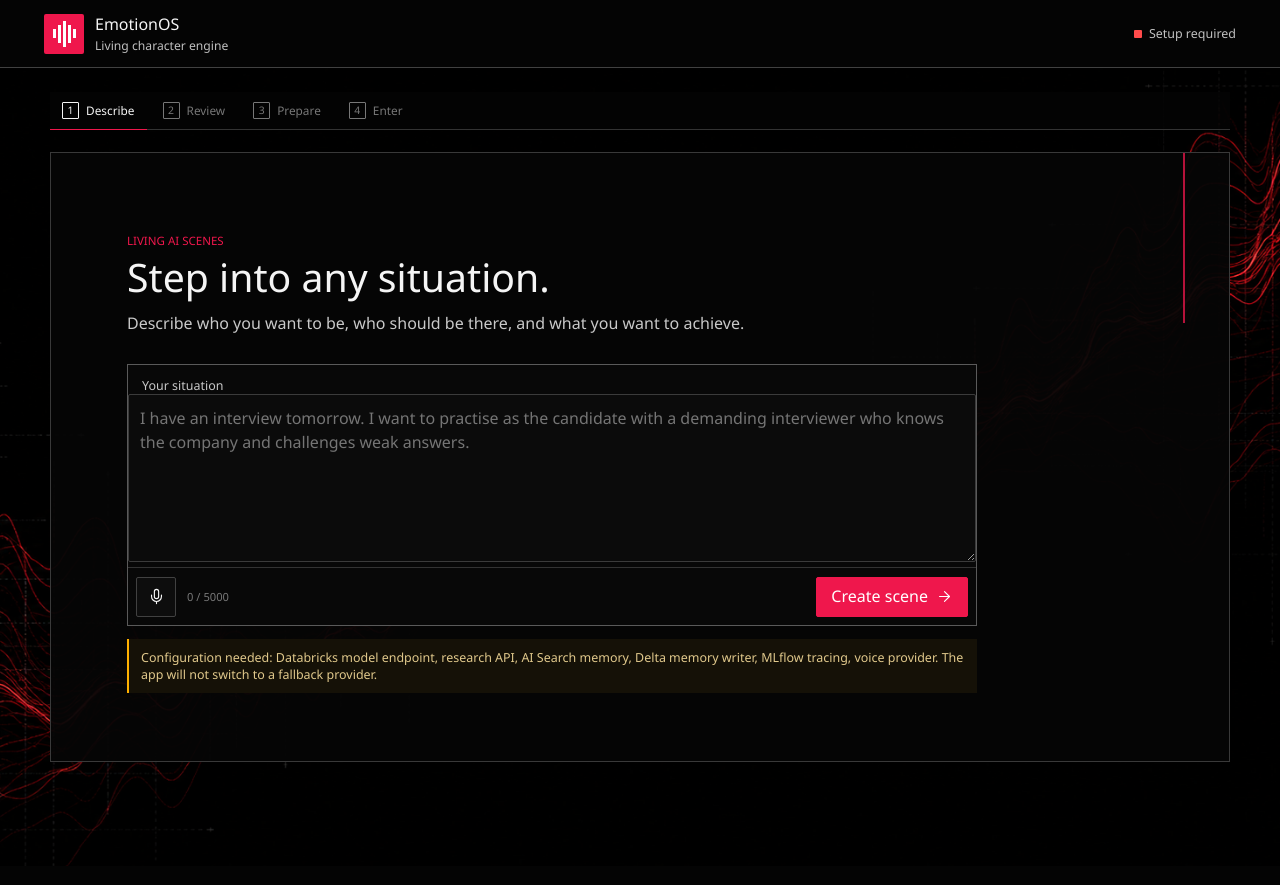
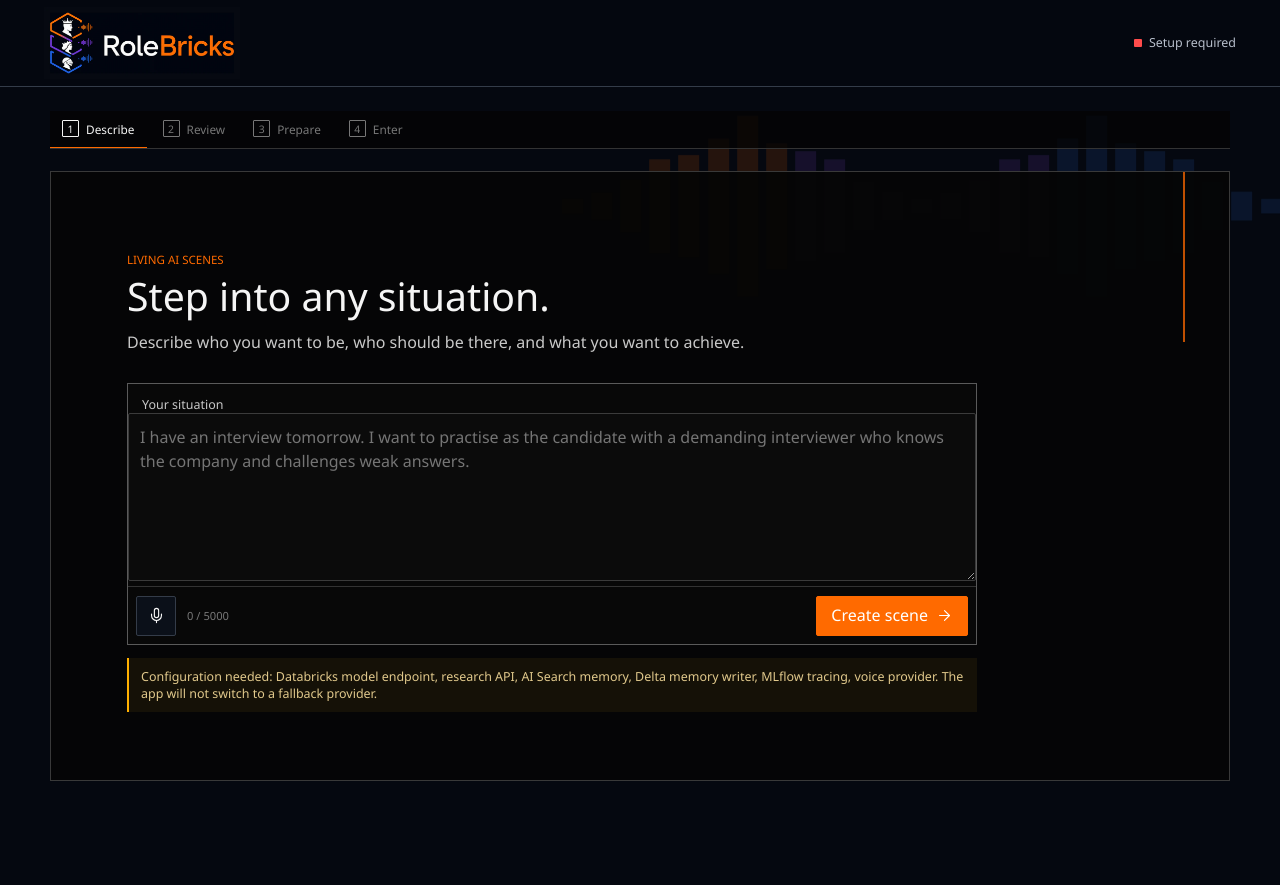
Before and after one commit to amnforum/RoleBricks, a FastAPI app: page / in a window 1280 px wide. Run offline with FastAPI, Linux system fonts and the light colour scheme; data that the repository does not hold is empty; some libraries are stand-ins or nearby versions.

Commit message:
Refresh RoleBricks branding and motion

```diff
--- a/emotionos/app/static/css/app.css
+++ b/emotionos/app/static/css/app.css
@@ -1,16 +1,18 @@
 :root {
   color-scheme: dark;
-  --page: #050505;
-  --surface: #0d0d0d;
+  --page: #050810;
+  --surface: #0b1019;
   --ink: #f5f5f5;
-  --muted: #c0c0c0;
-  --border: #414141;
-  --border-strong: #707070;
-  --accent: #ef174c;
-  --accent-dark: #c90e3a;
+  --muted: #b7becb;
+  --border: #343c49;
+  --border-strong: #687283;
+  --accent: #ff6a00;
+  --accent-dark: #d95300;
+  --purple: #8a4fe3;
+  --blue: #3478e5;
   --teal: #58c8b9;
   --danger: #ff4b4b;
-  --focus: #ef174c;
+  --focus: #ff6a00;
   --radius: 2px;
   font-family: "Segoe UI Variable Text", Aptos, "Segoe UI", system-ui, sans-serif;
 }
@@ -26,12 +28,75 @@ body {
   min-width: 320px;
   margin: 0;
   background-color: var(--page);
-  background-image: url("/static/images/neon-wave-bg.png");
-  background-position: center top;
-  background-repeat: no-repeat;
-  background-size: cover;
-  background-attachment: fixed;
   color: var(--ink);
+  overflow-x: hidden;
+}
+
+.ambient-audio-wave {
+  width: min(720px, 72vw);
+  height: 190px;
+  position: fixed;
+  top: 104px;
+  right: -34px;
+  z-index: 0;
+  display: grid;
+  grid-template-columns: repeat(25, minmax(2px, 1fr));
+  align-items: center;
+  gap: clamp(4px, 0.6vw, 9px);
+  opacity: 0.13;
+  pointer-events: none;
+  animation: ambient-drift 10s ease-in-out infinite alternate;
+}
+
+.ambient-audio-wave i {
+  height: 18px;
+  display: block;
+  background: currentColor;
+  transform-origin: center;
+  animation: ambient-level 5.2s ease-in-out infinite;
+}
+
+.ambient-audio-wave i:nth-child(-n + 8) { color: var(--accent); }
+.ambient-audio-wave i:nth-child(n + 9):nth-child(-n + 17) { color: var(--purple); }
+.ambient-audio-wave i:nth-child(n + 18) { color: var(--blue); }
+
+.ambient-audio-wave i:nth-child(1),
+.ambient-audio-wave i:nth-child(13),
+.ambient-audio-wave i:nth-child(25) { height: 14px; }
+.ambient-audio-wave i:nth-child(2),
+.ambient-audio-wave i:nth-child(12),
+.ambient-audio-wave i:nth-child(14),
+.ambient-audio-wave i:nth-child(24) { height: 32px; }
+.ambient-audio-wave i:nth-child(3),
+.ambient-audio-wave i:nth-child(11),
+.ambient-audio-wave i:nth-child(15),
+.ambient-audio-wave i:nth-child(23) { height: 58px; }
+.ambient-audio-wave i:nth-child(4),
+.ambient-audio-wave i:nth-child(10),
+.ambient-audio-wave i:nth-child(16),
+.ambient-audio-wave i:nth-child(22) { height: 90px; }
+.ambient-audio-wave i:nth-child(5),
+.ambient-audio-wave i:nth-child(9),
+.ambient-audio-wave i:nth-child(17),
+.ambient-audio-wave i:nth-child(21) { height: 122px; }
+.ambient-audio-wave i:nth-child(6),
+.ambient-audio-wave i:nth-child(8),
+.ambient-audio-wave i:nth-child(18),
+.ambient-audio-wave i:nth-child(20) { height: 150px; }
+.ambient-audio-wave i:nth-child(7),
+.ambient-audio-wave i:nth-child(19) { height: 174px; }
+.ambient-audio-wave i:nth-child(3n + 1) { animation-delay: -1.2s; }
+.ambient-audio-wave i:nth-child(3n + 2) { animation-delay: -2.7s; }
+
+@keyframes ambient-drift {
+  from { transform: translate3d(0, -8px, 0); }
+  to { transform: translate3d(-42px, 12px, 0); }
+}
+
+@keyframes ambient-level {
+  0%,
+  100% { transform: scaleY(0.72); }
+  50% { transform: scaleY(1.04); }
 }
 
 button,
@@ -120,7 +185,7 @@ button.primary:hover,
 }
 
 .topbar {
-  min-height: 68px;
+  min-height: 76px;
   position: sticky;
   top: 0;
   z-index: 20;
@@ -128,9 +193,9 @@ button.primary:hover,
   align-items: center;
   justify-content: space-between;
   gap: 18px;
-  padding: 12px clamp(16px, 4vw, 44px);
+  padding: 7px clamp(16px, 4vw, 44px);
   border-bottom: 1px solid var(--border);
-  background: rgba(5, 5, 5, 0.98);
+  background: rgba(5, 8, 16, 0.97);
   backdrop-filter: blur(12px);
 }
 
@@ -138,41 +203,13 @@ button.primary:hover,
   min-width: 0;
   display: inline-flex;
   align-items: center;
-  gap: 11px;
   text-decoration: none;
 }
 
-.brand-mark {
-  width: 40px;
-  height: 40px;
-  flex: 0 0 40px;
-  display: flex;
-  align-items: center;
-  justify-content: center;
-  gap: 2px;
-  border-radius: var(--radius);
-  background: var(--accent);
-}
-
-.brand-mark i {
-  width: 3px;
+.brand-logo {
+  width: clamp(158px, 18vw, 196px);
+  height: auto;
   display: block;
-  background: #ffffff;
-}
-
-.brand-mark i:nth-child(1),
-.brand-mark i:nth-child(5) { height: 9px; }
-.brand-mark i:nth-child(2),
-.brand-mark i:nth-child(4) { height: 18px; }
-.brand-mark i:nth-child(3) { height: 26px; }
-
-.brand-copy strong,
-.brand-copy small { display: block; }
-.brand-copy strong { font-size: 1rem; }
-.brand-copy small {
-  margin-top: 2px;
-  color: var(--muted);
-  font-size: 0.76rem;
 }
 
 .header-meta {
@@ -201,6 +238,8 @@ button.primary:hover,
 
 .page-shell {
   width: min(1040px, calc(100% - 32px));
+  position: relative;
+  z-index: 1;
   margin: 0 auto;
   padding: 28px 0 64px;
 }
@@ -227,7 +266,7 @@ h3 {
 .panel {
   padding: 24px;
   border: 1px solid var(--border);
-  background: rgba(8, 8, 8, 0.94);
+  background: rgba(8, 12, 20, 0.95);
 }
 
 .error-panel {
@@ -252,7 +291,7 @@ h3 {
   padding: 12px 15px;
   border: 1px solid var(--border);
   border-radius: var(--radius);
-  background: #151515;
+  background: #111720;
   color: #ffffff;
   opacity: 0;
   transform: translateY(10px);
@@ -271,8 +310,25 @@ h3 {
 }
 
 @media (max-width: 520px) {
-  .brand-copy small { display: none; }
-  .topbar { min-height: 60px; padding: 10px 12px; }
-  .brand-mark { width: 36px; height: 36px; flex-basis: 36px; }
+  .topbar { min-height: 62px; padding: 6px 12px; }
+  .brand-logo { width: 146px; }
   .header-meta { font-size: 0.72rem; }
+
+  .ambient-audio-wave {
+    width: 96vw;
+    height: 140px;
+    top: 96px;
+    right: -18vw;
+    gap: 4px;
+    opacity: 0.09;
+  }
 }
+
+@media (prefers-reduced-motion: reduce) {
+  html { scroll-behavior: auto; }
+
+  .ambient-audio-wave,
+  .ambient-audio-wave i {
+    animation: none;
+  }
+}
--- a/emotionos/app/static/css/worlds.css
+++ b/emotionos/app/static/css/worlds.css
@@ -1,13 +1,11 @@
 body[data-page="worlds"] {
   min-height: 100vh;
-  background-color: #050505;
-  background-position: center 68px;
-  background-size: max(1500px, 100vw) auto;
+  background-color: var(--page);
 }
 
 body[data-page="worlds"] .page-shell {
   width: min(1180px, calc(100% - 36px));
-  min-height: calc(100vh - 68px);
+  min-height: calc(100vh - 76px);
   padding: 24px 0 54px;
 }
 
@@ -93,7 +91,7 @@ body[data-page="worlds"] label > select {
 }
 
 .scene-progress span.is-active {
-  border-bottom-color: #ef174c;
+  border-bottom-color: var(--accent);
   color: #f4f4f4;
 }
 
@@ -138,7 +136,7 @@ body[data-page="worlds"] label > select {
   position: absolute;
   top: 0;
   right: 44px;
-  background: #ef174c;
+  background: var(--accent);
   opacity: 0.75;
 }
 
@@ -160,7 +158,7 @@ body[data-page="worlds"] label > select {
 
 .world-eyebrow {
   margin: 0 0 8px;
-  color: #ef174c;
+  color: var(--accent);
   font-size: 0.72rem;
   text-transform: uppercase;
 }
--- a/emotionos/app/templates/base.html
+++ b/emotionos/app/templates/base.html
@@ -3,22 +3,24 @@
 <head>
   <meta charset="utf-8">
   <meta name="viewport" content="width=device-width, initial-scale=1">
-  <meta name="theme-color" content="#111111">
-  <link rel="icon" href="data:,">
-  <title>{% block title %}EmotionOS{% endblock %}</title>
-  <link rel="stylesheet" href="/static/css/app.css?v=living-scenes-1">
+  <meta name="theme-color" content="#060a12">
+  <link rel="icon" type="image/png" sizes="256x256" href="/static/images/rolebricks-favicon.png">
+  <link rel="apple-touch-icon" href="/static/images/rolebricks-favicon.png">
+  <title>{% block title %}RoleBricks{% endblock %}</title>
+  <link rel="stylesheet" href="/static/css/app.css?v=rolebricks-1">
   {% block styles %}{% endblock %}
 </head>
 <body data-page="{% block page_id %}base{% endblock %}">
+  <div class="ambient-audio-wave" aria-hidden="true">
+    <i></i><i></i><i></i><i></i><i></i>
+    <i></i><i></i><i></i><i></i><i></i>
+    <i></i><i></i><i></i><i></i><i></i>
+    <i></i><i></i><i></i><i></i><i></i>
+    <i></i><i></i><i></i><i></i><i></i>
+  </div>
   <header class="topbar">
-    <a class="brand" href="/" aria-label="EmotionOS living scenes">
-      <span class="brand-mark" aria-hidden="true">
-        <i></i><i></i><i></i><i></i><i></i>
-      </span>
-      <span class="brand-copy">
-        <strong>EmotionOS</strong>
-        <small>Living character engine</small>
-      </span>
+    <a class="brand" href="/" aria-label="RoleBricks home">
+      <img class="brand-logo" src="/static/images/rolebricks-logo.webp" alt="RoleBricks">
     </a>
     <div class="header-meta">
       <span class="engine-state" id="providerStatus">
@@ -31,7 +33,7 @@
     {% block content %}{% endblock %}
   </main>
   <div id="toast" class="toast" role="status" aria-live="polite"></div>
-  <script src="/static/js/app.js?v=living-scenes-1"></script>
+  <script src="/static/js/app.js?v=rolebricks-1"></script>
   {% block scripts %}{% endblock %}
 </body>
 </html>
--- a/emotionos/app/templates/error.html
+++ b/emotionos/app/templates/error.html
@@ -1,5 +1,5 @@
 {% extends "base.html" %}
-{% block title %}EmotionOS Error{% endblock %}
+{% block title %}RoleBricks | Error{% endblock %}
 {% block page_id %}error{% endblock %}
 {% block content %}
 <section class="panel error-panel">
--- a/emotionos/app/templates/worlds.html
+++ b/emotionos/app/templates/worlds.html
@@ -1,8 +1,8 @@
 {% extends "base.html" %}
-{% block title %}EmotionOS | Living Scenes{% endblock %}
+{% block title %}RoleBricks | Living Scenes{% endblock %}
 {% block page_id %}worlds{% endblock %}
 {% block styles %}
-  <link rel="stylesheet" href="/static/css/worlds.css?v=living-scenes-2">
+  <link rel="stylesheet" href="/static/css/worlds.css?v=rolebricks-1">
 {% endblock %}
 {% block content %}
 <div class="world-app" id="worldApp">
```
Also changed, not shown: other parts of emotionos/app/static/css/worlds.css (+14 -14 lines), tests/test_api.py (+4 -0 lines), emotionos/app/static/images/neon-wave-bg.png (deleted), emotionos/app/static/images/rolebricks-favicon.png (added), emotionos/app/static/images/rolebricks-logo.webp (added).
